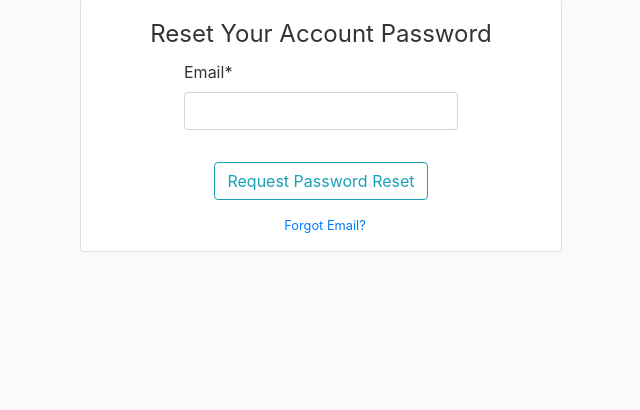
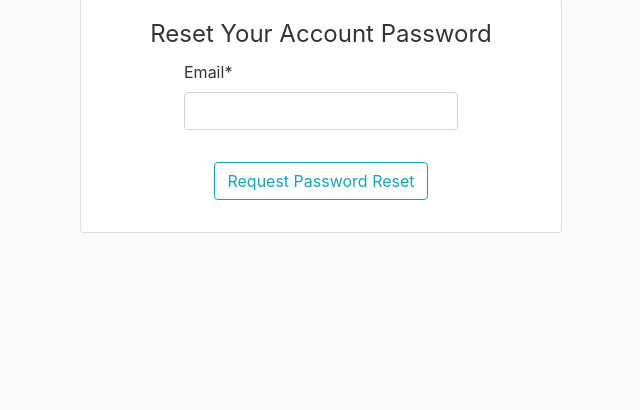
Before and after one commit to qiuandyq/Fresh-Potatoes, a Django app: page /password-reset/ in a window 1280 px wide. Shown: the part 81-491 px from the top of the page, without its empty margins (319-959 px from the left). Run offline with Django 3.2, Linux system fonts and the light colour scheme; some libraries are stand-ins or nearby versions.

Commit message:
got rid of 'forgot email' link

```diff
--- a/users/templates/users/password_reset.html
+++ b/users/templates/users/password_reset.html
@@ -41,11 +41,15 @@
                     </form>
                 </div> <!-- end of container-->
                 <div class= "row justify-content-md-center">
-            <!-- REGISTER LINK-->
-                    <small class= "text-muted">
-                        <a class= "ml-2" href= "#"> Forgot Email?</a>
-                    </small>
-                </div>
+
+                    <!-- FORTOG EMIAL  LINK
+
+                        <small class= "text-muted">
+                            <a class= "ml-2" href= "#"> Forgot Email?</a>
+                        </small>
+                    </div>
+                -->
+
             </div> <!-- End of card-body-->
         </div> <!-- End of Card div -->
     </div>
```
